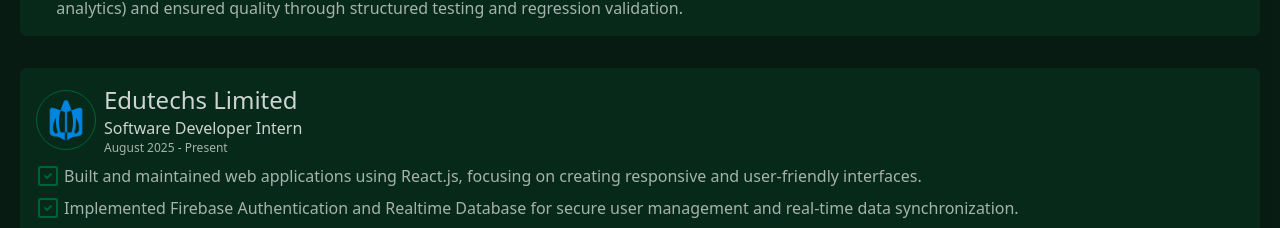
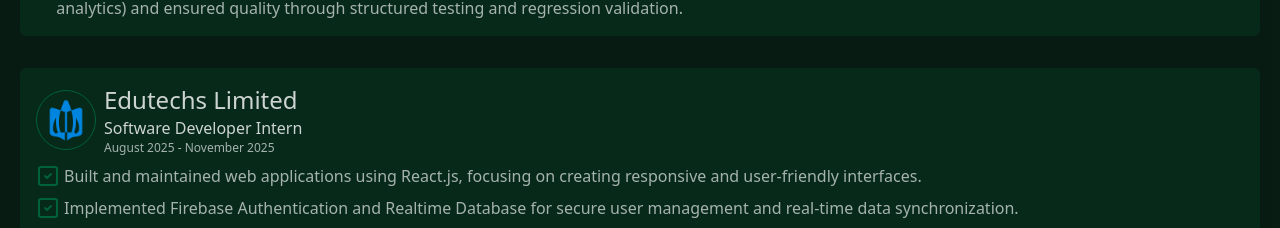
Before and after one commit to sakib-333/portfolio, a React (Vite) app: page / in a window 1280 px wide. Shown: the part 1872-2100 px from the top of the page. Built offline with nearby package versions, Linux system fonts and the light colour scheme.

Commit message:
Bug fix.

```diff
--- a/src/sections/education-section/index.tsx
+++ b/src/sections/education-section/index.tsx
@@ -18,7 +18,7 @@ const educations = [
     indx: 1,
   },
   {
-    id: "education-2",
+    id: "education-3",
     degree: "Secondary School Certificate(SSC)",
     institute: "Kotalipara Public Institution",
     year: 2015,
--- a/src/sections/experiance-section/index.tsx
+++ b/src/sections/experiance-section/index.tsx
@@ -24,7 +24,7 @@ const experianceData = [
     companyName: "Edutechs Limited",
     companySite: "https://edutechs.app/welcome",
     position: "Software Developer Intern",
-    duration: "August 2025 - Present",
+    duration: "August 2025 - November 2025",
     workedWith: [
       "Built and maintained web applications using React.js, focusing on creating responsive and user-friendly interfaces.",
       "Implemented Firebase Authentication and Realtime Database for secure user management and real-time data synchronization.",
```
